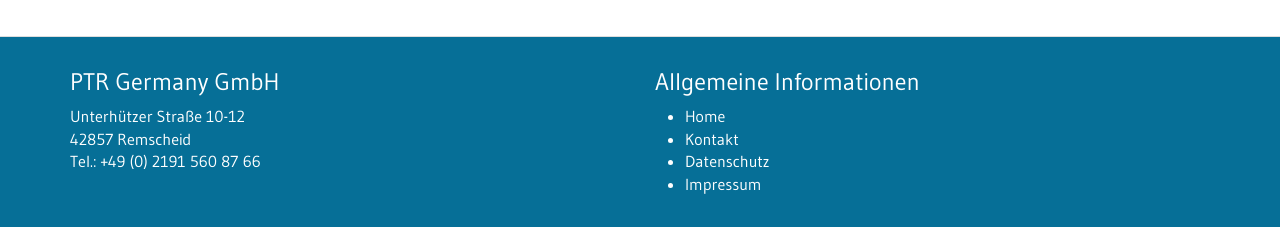
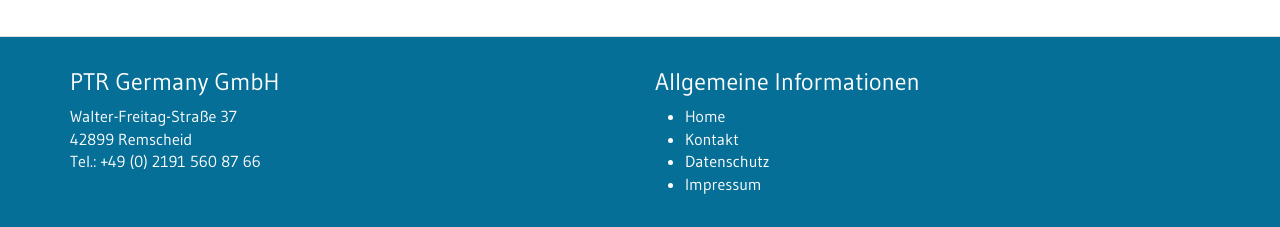
Before and after one commit to n2o/ptr, a Jekyll site: the page built from email-erfolgreich.md, in a window 1280 px wide. Shown: the part 670-897 px from the top of the page. Built offline with Jekyll 4.4.1, drawn with Linux system fonts in a browser that asks for light colours; nearby versions of some CDN libraries.

Commit message:
Update default.html

```diff
--- a/_layouts/default.html
+++ b/_layouts/default.html
@@ -67,8 +67,8 @@
           <div class="col-md-6">
             <h3>PTR Germany GmbH</h3>
             <p>
-              Unterhützer Straße 10-12<br>
-              42857 Remscheid<br>
+              Walter-Freitag-Straße 37<br>
+              42899 Remscheid<br>
               Tel.: <a href="tel:+49 2191 560 87 66">+49 (0) 2191 560 87 66</a>
             </p>
           </div>
```
